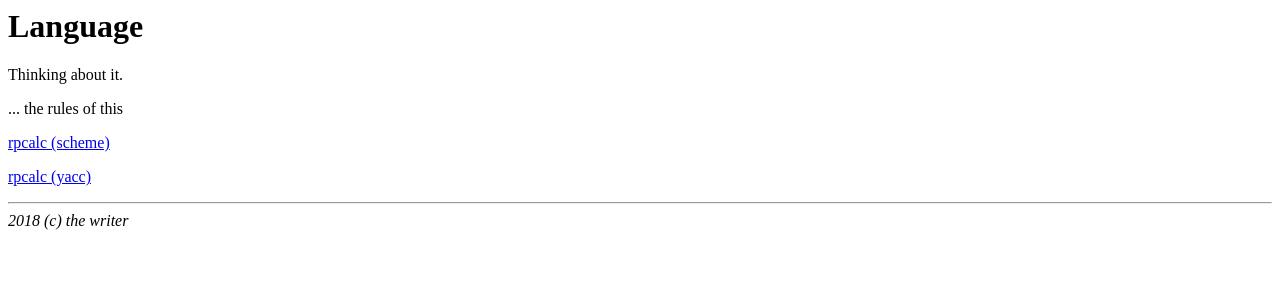
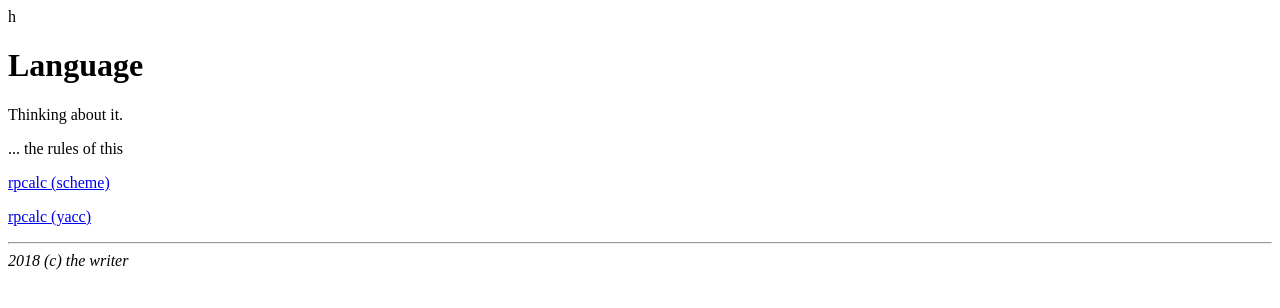
Before and after one commit to the-number/25, a plain HTML site: page docs/index.html in a window 1280 px wide. Drawn offline with Linux system fonts and the light colour scheme.

Commit message:
pages: on th index, again
Signed-off-by: Gunter Liszewski <gunter@m2.bteco.ltd.uk>

```diff
--- a/docs/index.html
+++ b/docs/index.html
@@ -1,4 +1,4 @@
-<html><head><title>(0001 1001)</title>
+h<tml><head><title>(0001 1001)</title>
 </head><body>
 <h1>Language</h1>
 
```
